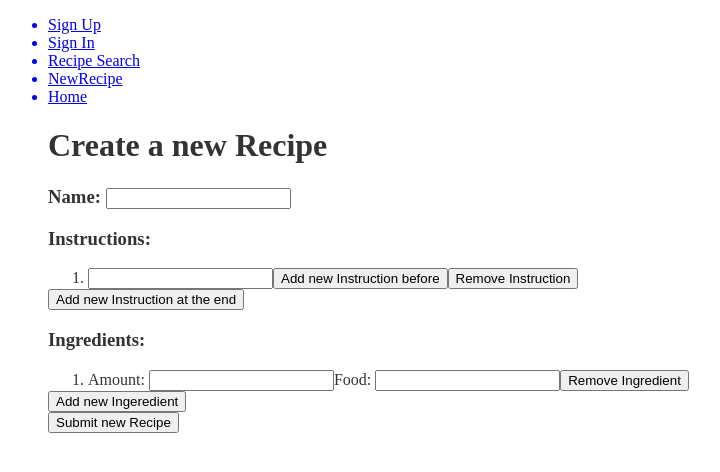
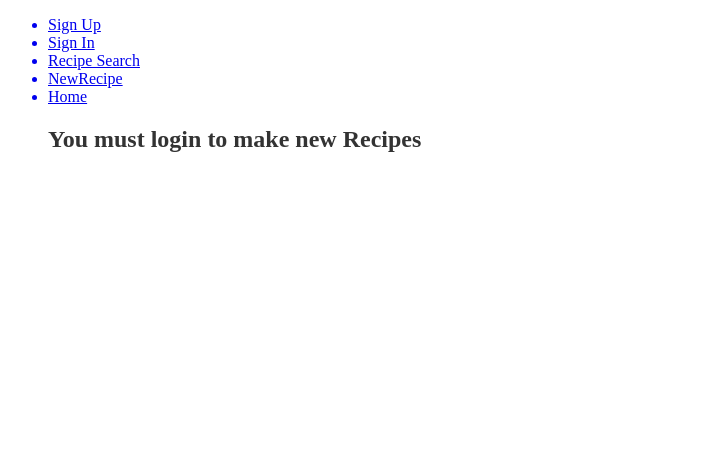
Before and after one commit to DanTheManGude/RecipEZ, a React (Create React App) app in the folder frontend/: page /newRecipe in a window 1280 px wide. Shown: the top 472 px of the page, without its empty margins (0-720 px from the left). Built offline with nearby package versions, Linux system fonts and the light colour scheme.

Commit message:
Include userId from signin into other components

```diff
--- a/frontend/src/components/IngredientInput.js
+++ b/frontend/src/components/IngredientInput.js
@@ -1,9 +1,11 @@
 "use es6";
 
 import React from "react";
+import API from "../utils/API";
 
 function IngredientInput(props) {
   const {
+    userId,
     value: { amount, food },
     updateValue,
     removeIngredient,
--- a/frontend/src/components/NewRecipe.js
+++ b/frontend/src/components/NewRecipe.js
@@ -7,7 +7,9 @@ import API from "../utils/API";
 
 const emptyIngredient = { amount: "", food: "" };
 
-function NewRecipe() {
+function NewRecipe(props) {
+  const { userId } = props;
+
   const [name, setName] = useState("");
   const [instructions, setInstructions] = useState([""]);
   const [ingredients, setIngredients] = useState([emptyIngredient]);
@@ -86,6 +88,7 @@ function NewRecipe() {
         name,
         instructions,
         ingredients,
+        id: userId,
       }).then((response) => {
         if (response.status == 200) {
           setSuccess(true);
@@ -98,6 +101,10 @@ function NewRecipe() {
       setError(true);
     }
   };
+
+  if (!userId) {
+    return <h2>You must login to make new Recipes</h2>;
+  }
 
   return (
     <div id="new-recipe">
@@ -138,6 +145,7 @@ function NewRecipe() {
             return (
               <li key={index}>
                 <IngredientInput
+                  userId={userId}
                   value={ingredient}
                   updateValue={getHandleIngredients(index)}
                   removeIngredient={getRemoveIngredient(index)}
--- a/frontend/src/components/Routes.js
+++ b/frontend/src/components/Routes.js
@@ -1,6 +1,6 @@
 "use es6";
 
-import React from "react";
+import React, { useState } from "react";
 import { Route, Redirect, Switch } from "react-router-dom";
 
 import SignIn from "./SignIn";
@@ -15,11 +15,14 @@ import Home from "./Home";
 import NotFound from "./NotFound";
 
 function Routes() {
+  const [userId, setUserId] = useState(null);
+
   return (
     <Switch>
-      <Route path="/signin" component={SignIn} />
-      <Route path="/signup" component={SignUp} />
-      <Route path="/newRecipe" component={NewRecipe} />
+      <Route path="/signin" render={() => <SignIn setUserId={setUserId} />} />
+      <Route path="/signup" render={() => <SignUp setUserId={setUserId} />} />
+
+      <Route path="/newRecipe" render={() => <NewRecipe userId={userId} />} />
 
       <Route path="/searchRecipe" component={SearchRecipe} />
 
--- a/frontend/src/components/SignIn.js
+++ b/frontend/src/components/SignIn.js
@@ -1,10 +1,12 @@
 "use es6";
 
 import React, { useState } from "react";
-import { Redirect } from 'react-router-dom';
+import { Redirect } from "react-router-dom";
 import API from "../utils/API";
 
-function SignIn() {
+function SignIn(props) {
+  const { setUserId } = props;
+
   const [username, setUsername] = useState("");
   const [password, setPassword] = useState("");
   const [success, setSuccess] = useState(false);
@@ -12,28 +14,29 @@ function SignIn() {
 
   const handleName = (e) => {
     setUsername(e.target.value);
-  }
+  };
 
   const handlePass = (e) => {
     setPassword(e.target.value);
-  }
+  };
 
   const handleSubmit = async (e) => {
     e.preventDefault();
     try {
       const response = await API.post("signinUser", {
-        "username": username,
-        "password": password
+        username: username,
+        password: password,
       });
       if (response.status == 200) {
         setSuccess(true);
+        setUserId(response.data.id);
       } else {
         setError(true);
       }
     } catch (error) {
       console.log(error);
     }
-  }
+  };
 
   return (
     <div id="sign-in">
@@ -43,8 +46,8 @@ function SignIn() {
         <input type="password" value={password} onChange={handlePass} />
         <input type="submit" value="Sign In" />
       </form>
-      { error && <span>Incorrect username or password.</span> }
-      { success && <Redirect to="/home" />}
+      {error && <span>Incorrect username or password.</span>}
+      {success && <Redirect to="/home" />}
     </div>
   );
 }
--- a/frontend/src/components/SignUp.js
+++ b/frontend/src/components/SignUp.js
@@ -1,10 +1,12 @@
 "use es6";
 
 import React, { useState } from "react";
-import { Redirect } from 'react-router-dom';
+import { Redirect } from "react-router-dom";
 import API from "../utils/API";
 
-function SignUp() {
+function SignUp(props) {
+  const { setUserId } = props;
+
   const [username, setUsername] = useState("");
   const [password, setPassword] = useState("");
   const [success, setSuccess] = useState(false);
@@ -12,29 +14,30 @@ function SignUp() {
 
   const handleName = (e) => {
     setUsername(e.target.value);
-  }
+  };
 
   const handlePass = (e) => {
     setPassword(e.target.value);
-  }
+  };
 
   const handleSubmit = async (e) => {
     e.preventDefault();
     try {
       const response = await API.post("createUser", {
-        "username": username,
-        "password": password
+        username: username,
+        password: password,
       });
       if (response.status == 200) {
         setSuccess(true);
+        setUserId(response.data.id);
       } else {
-        console.log('no');
+        console.log("no");
         setError(true);
       }
     } catch (error) {
       console.log(error);
     }
-  }
+  };
 
   return (
     <div id="sign-up">
@@ -44,8 +47,8 @@ function SignUp() {
         <input type="password" value={password} onChange={handlePass} />
         <input type="submit" value="Sign Up" />
       </form>
-      { error && <span>Username already taken.</span> }
-      { success && <Redirect to="/signin" />}
+      {error && <span>Username already taken.</span>}
+      {success && <Redirect to="/signin" />}
     </div>
   );
 }
```
